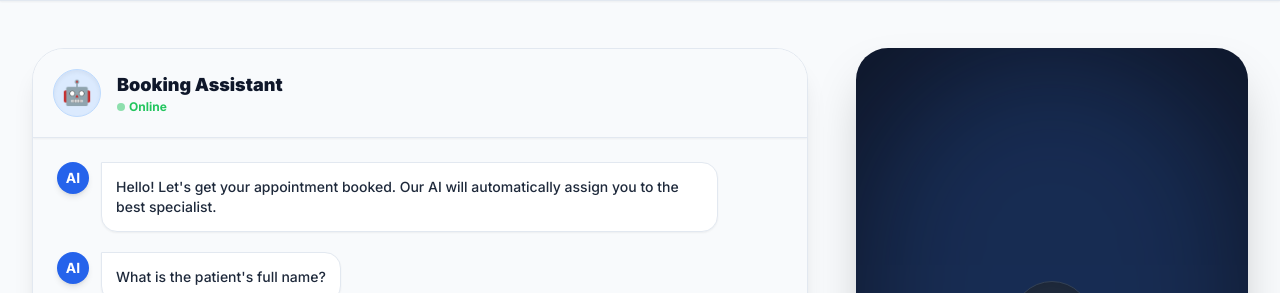
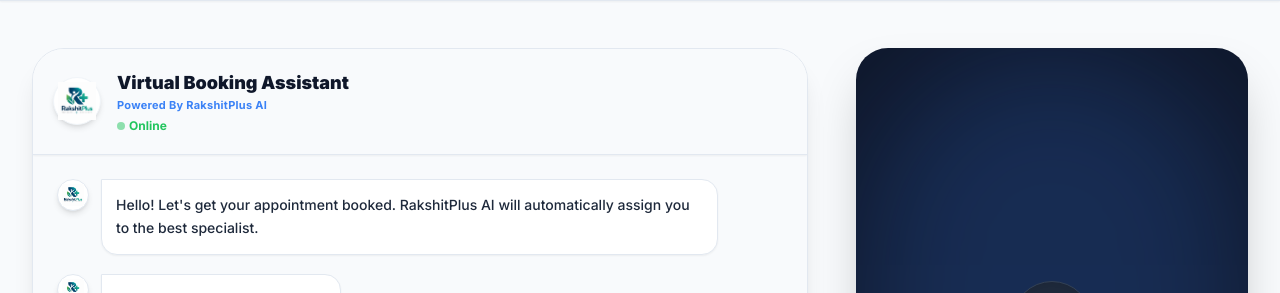
Before and after one commit to rakshitsharmaa695-debug/rakshit-plus-healthcare, a website: page booking.html in a window 1280 px wide. Shown: the part 80-373 px from the top of the page. Drawn offline with nearby package versions, Linux system fonts and the light colour scheme; sample sign-in values are in the browser's storage.

```diff
--- a/booking.html
+++ b/booking.html
@@ -17,12 +17,6 @@
 
         .chat-scroll::-webkit-scrollbar { width: 6px; }
         .chat-scroll::-webkit-scrollbar-thumb { background: #cbd5e1; border-radius: 10px; }
-
-        /* Typing indicator animation */
-        .typing-dot { animation: typingBounce 1.4s infinite ease-in-out both; }
-        .typing-dot:nth-child(1) { animation-delay: -0.32s; }
-        .typing-dot:nth-child(2) { animation-delay: -0.16s; }
-        @keyframes typingBounce { 0%, 80%, 100% { transform: scale(0); } 40% { transform: scale(1); } }
     </style>
 </head>
 <body class="text-slate-800 antialiased">
@@ -42,19 +36,22 @@
 
     <div class="max-w-7xl mx-auto px-4 md:px-8 pt-32 pb-20 flex flex-col lg:flex-row gap-8 lg:gap-12">
 
-        <!-- 🌟 LEFT SIDE: CONVERSATIONAL BOOKING (CHATBOT STYLE) -->
+        <!-- 🌟 LEFT SIDE: CONVERSATIONAL BOOKING -->
         <div class="lg:w-2/3 bg-white rounded-[2rem] shadow-xl border border-slate-200 overflow-hidden flex flex-col h-[650px]">
 
-            <!-- Chat Header -->
-            <div class="bg-slate-50 border-b border-slate-200 p-5 flex items-center justify-between z-10 shadow-sm">
-                <div class="flex items-center gap-4">
-                    <div class="w-12 h-12 bg-blue-100 text-blue-600 rounded-full flex items-center justify-center text-2xl shadow-inner border border-blue-200">🤖</div>
-                    <div>
-                        <h2 class="font-black text-slate-900 text-lg">Booking Assistant</h2>
-                        <p class="text-xs font-bold text-green-500 flex items-center gap-1"><span class="w-2 h-2 rounded-full bg-green-500 animate-pulse"></span> Online</p>
+            <!-- 🌟 UPDATED CHAT HEADER -->
+            <div class="bg-slate-50 border-b border-slate-200 p-4 md:p-5 flex items-center justify-between z-10 shadow-sm">
+                <div class="flex items-center gap-3 md:gap-4">
+                    <div class="w-10 h-10 md:w-12 md:h-12 bg-white rounded-full flex items-center justify-center shadow-md border border-slate-100 shrink-0 p-1">
+                        <img src="1000022082.png" alt="AI" class="w-full h-full object-contain">
+                    </div>
+                    <div class="flex flex-col">
+                        <h2 class="font-black text-slate-900 text-base md:text-lg leading-tight">Virtual Booking Assistant</h2>
+                        <span class="text-[10px] md:text-[11px] text-blue-500 font-bold mb-0.5 tracking-wide">Powered By RakshitPlus AI</span>
+                        <p class="text-[10px] md:text-xs font-bold text-green-500 flex items-center gap-1 mt-0.5"><span class="w-1.5 h-1.5 md:w-2 md:h-2 rounded-full bg-green-500 animate-pulse"></span> Online</p>
                     </div>
                 </div>
-                <div id="doctorBadge" class="hidden bg-purple-50 text-purple-700 px-3 py-1.5 rounded-lg text-xs font-bold border border-purple-200">
+                <div id="doctorBadge" class="hidden bg-purple-50 text-purple-700 px-2 md:px-3 py-1 md:py-1.5 rounded-lg text-[10px] md:text-xs font-bold border border-purple-200 shrink-0 text-center uppercase tracking-wide">
                     Direct Booking
                 </div>
             </div>
@@ -71,7 +68,7 @@
 
         </div>
 
-        <!-- 🌟 RIGHT SIDE: DIGITAL TICKET & QR CODE TRACKER (RESTORED PERFECTLY) -->
+        <!-- 🌟 RIGHT SIDE: DIGITAL TICKET & QR CODE TRACKER -->
         <div class="lg:w-1/3 bg-slate-900 rounded-[2rem] p-6 md:p-10 text-center shadow-2xl relative overflow-hidden flex flex-col justify-center min-h-[400px]">
             <div class="absolute inset-0 bg-blue-500 opacity-20 blur-3xl rounded-full"></div>
 
@@ -133,17 +130,17 @@
             { key: 'time', type: 'options', q: "Please select a preferred time slot.", opts: ['10:00 AM', '11:30 AM', '01:00 PM', '02:30 PM', '04:00 PM', '06:00 PM'] }
         ];
 
-        // Helper to scroll
         function scrollToBottom() {
             setTimeout(() => { chatBox.scrollTop = chatBox.scrollHeight; }, 100);
         }
 
-        // Render Bot Message
         function appendBotMessage(text) {
             const html = `
                 <div class="flex gap-3 w-full chat-bubble">
-                    <div class="w-8 h-8 rounded-full bg-blue-600 text-white flex items-center justify-center font-bold shadow-md shrink-0 text-sm">AI</div>
-                    <div class="bg-white border border-slate-200 text-slate-800 p-3.5 rounded-2xl rounded-tl-none max-w-[85%] text-sm font-medium shadow-sm">
+                    <div class="w-8 h-8 rounded-full bg-white flex items-center justify-center shadow-md shrink-0 border border-slate-200 p-1">
+                        <img src="1000022082.png" class="w-full h-full object-contain">
+                    </div>
+                    <div class="bg-white border border-slate-200 text-slate-800 p-3.5 rounded-2xl rounded-tl-none max-w-[85%] text-sm font-medium shadow-sm leading-relaxed">
                         ${text}
                     </div>
                 </div>
@@ -152,11 +149,10 @@
             scrollToBottom();
         }
 
-        // Render User Message
         function appendUserMessage(text) {
             const html = `
                 <div class="flex gap-3 w-full justify-end chat-bubble">
-                    <div class="bg-slate-800 text-white p-3.5 rounded-2xl rounded-tr-none max-w-[85%] text-sm font-bold shadow-md">
+                    <div class="bg-blue-600 text-white p-3.5 rounded-2xl rounded-tr-none max-w-[85%] text-sm font-bold shadow-md">
                         ${text}
                     </div>
                 </div>
@@ -165,7 +161,6 @@
             scrollToBottom();
         }
 
-        // Generate the Input UI based on current step
         function renderInput() {
             if (currentStep >= questions.length) {
                 inputBox.innerHTML = '';
@@ -203,7 +198,6 @@
             }
         }
 
-        // Handle the submission of an answer
         function submitAnswer(predefinedValue = null) {
             const step = questions[currentStep];
             let value = predefinedValue;
@@ -214,29 +208,23 @@
 
             if (!value) return alert("Please provide an answer.");
 
-            // Save to object
             bookingData[step.key] = value;
-
-            // Show user bubble
             appendUserMessage(value);
             currentStep++;
 
-            // Ask next question after tiny delay
             setTimeout(() => {
                 if(currentStep < questions.length) {
                     appendBotMessage(questions[currentStep].q);
                     renderInput();
                 } else {
-                    renderInput(); // Triggers processBooking()
+                    renderInput();
                 }
             }, 400);
         }
 
-        // Initialization Logic
         async function startChat() {
             if(preSelectedDocId) {
                 document.getElementById('doctorBadge').classList.remove('hidden');
-                // Fetch doctor name for personalization
                 try {
                     const res = await fetch(`/api/doctors/${preSelectedDocId}`);
                     const doc = await res.json();
@@ -245,7 +233,7 @@
                     appendBotMessage(`Hello! Let's get your appointment booked.`);
                 }
             } else {
-                appendBotMessage(`Hello! Let's get your appointment booked. Our AI will automatically assign you to the best specialist.`);
+                appendBotMessage(`Hello! Let's get your appointment booked. RakshitPlus AI will automatically assign you to the best specialist.`);
             }
 
             setTimeout(() => {
@@ -258,7 +246,6 @@
         async function processBooking() {
             appendBotMessage("<span class='animate-pulse text-blue-600 font-bold'>Processing your appointment and generating Smart Queue Pass... ⏳</span>");
 
-            // Merge Date and Time
             const finalDateTime = `${bookingData.date} | ${bookingData.time}`;
 
             const payload = {
@@ -283,7 +270,6 @@
                 if (res.status === 201) {
                     appendBotMessage(`🎉 <b>Booking Complete!</b><br>Please look at the <b>Digital Ticket</b> generated on the right side of your screen. You can scan the QR code to track your live queue status.`);
 
-                    // 🎫 TRIGGER THE RIGHT SIDE QR TICKET
                     const qRes = await fetch(`/api/queue/${data.id}`);
                     const qData = await qRes.json();
 
@@ -316,7 +302,6 @@
             }
         }
 
-        // Start the sequence
         document.addEventListener('DOMContentLoaded', startChat);
 
     </script>
```
